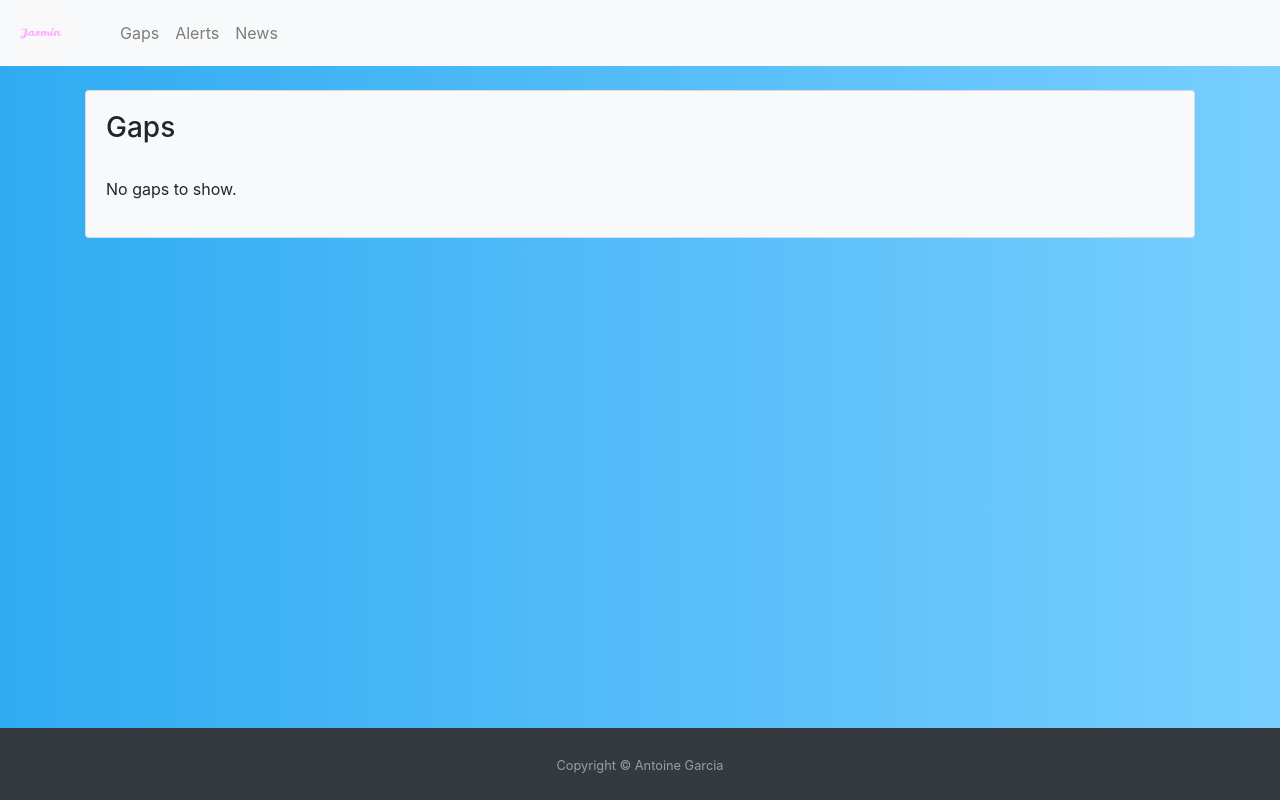
After one commit to antoinewg/jasmin, a Django app: page /gaps in a window 1280 px wide. The commit adds this page. Run offline with Django 3.2, Linux system fonts and the light colour scheme; data that the repository does not hold is empty; some libraries are stand-ins or nearby versions.

Commit message:
change navigation system

```diff
--- a/equities/static/css/style.css
+++ b/equities/static/css/style.css
@@ -25,10 +25,6 @@ body {
 }
 
 /* Overwrite properties */
-.jumbotron {
-  border-radius: 0;
-}
-
 .all-page {
   height: 90vh;
 }
--- a/equities/views.py
+++ b/equities/views.py
@@ -1,10 +1,17 @@
 from django.shortcuts import render
 from django.http import HttpResponse
 
-from equities.models import Company
+from equities import models
+
+
+def gaps(request):
+    gaps = models.Gap.objects.all()
+    return render(request, "pages/gaps.html", locals())
 
 
 def index(request):
+    gaps = models.Gap.objects.all()
+    alerts = models.Alert.objects.all()
     newslist = [
         {
             "category": "top news",
@@ -51,9 +58,59 @@ def index(request):
             "url": "https://www.reuters.com/article/us-tesla-licence/tesla-applies-to-become-uk-electricity-provider-the-telegraph-idUSKBN22E0SL",
         },
     ]
-    return render(request, "index.html", locals())
+    return render(request, "pages/index.html", locals())
 
 
-def stocks(request):
-    stocks = Company.objects.all()
-    return render(request, "stocks.html", locals())
+def alerts(request):
+    alerts = models.Alert.objects.all()
+    return render(request, "pages/alerts.html", locals())
+
+
+def news(request):
+    newslist = [
+        {
+            "category": "top news",
+            "datetime": 1588450920,
+            "headline": "Tara Reade did not say sexual harassment or assault in complaint supposedly filed against Biden",
+            "id": 4169188,
+            "image": "https://image.cnbcfm.com/api/v1/image/106446200-1584374507008gettyimages-1206480761.jpeg?v=1584374553",
+            "related": "",
+            "source": "CNBC",
+            "summary": "Tara Reade, the former Senate staffer who alleges Joe Biden sexually assaulted her 27 years ago, says she filed a limited report with a congressional personnel office that did not explicitly accuse him of sexual assault or harassment.",
+            "url": "https://www.cnbc.com/2020/05/02/tara-reade-did-not-mention-sexual-harassment-or-assault-in-biden-complaint.html",
+        },
+        {
+            "category": "top news",
+            "datetime": 1588450236,
+            "headline": "Berkshire Hathaway annual meeting live updates: Warren Buffett to address coronavirus, stock losses",
+            "id": 4167848,
+            "image": "https://image.cnbcfm.com/api/v1/image/105758393-15511059379711u8a9300.jpg?v=1557141979",
+            "related": "",
+            "source": "CNBC",
+            "summary": "Follow the highlights of Berkshire Hathaway's annual meeting here. Warren Buffett is set to comment on the coronavirus, the state of the American economy and whether he sees any value in the sell-off.",
+            "url": "https://www.cnbc.com/2020/05/02/warren-buffett-berkshire-hathaway-annual-meeting-live-updates.html",
+        },
+        {
+            "category": "company news",
+            "datetime": 1588449855,
+            "headline": "Tesla applies to become UK electricity provider - The Telegraph",
+            "id": 4172069,
+            "image": "https://s4.reutersmedia.net/resources_v2/images/rcom-default.png",
+            "related": "",
+            "source": "Reuters",
+            "summary": "U.S. electric carmaker Tesla Inc\nhas applied for a licence to supply electricity in the United\nKingdom, The Telegraph reported on Saturday.",
+            "url": "https://www.reuters.com/article/tesla-licence/tesla-applies-to-become-uk-electricity-provider-the-telegraph-idUSL8N2CK0J8",
+        },
+        {
+            "category": "company news",
+            "datetime": 1588449855,
+            "headline": "Tesla applies to become UK electricity provider - The Telegraph",
+            "id": 4167847,
+            "image": "https://s2.reutersmedia.net/resources/r/?m=02\u0026d=20200502\u0026t=2\u0026i=1517269540\u0026w=1200\u0026r=LYNXMPEG410K4",
+            "related": "",
+            "source": "Reuters",
+            "summary": "U.S. electric carmaker Tesla Inc\nhas applied for a licence to supply electricity in the United\nKingdom, The Telegraph reported on Saturday.",
+            "url": "https://www.reuters.com/article/us-tesla-licence/tesla-applies-to-become-uk-electricity-provider-the-telegraph-idUSKBN22E0SL",
+        },
+    ]
+    return render(request, "pages/news.html", locals())
--- a/jasmin/urls.py
+++ b/jasmin/urls.py
@@ -22,5 +22,7 @@ import equities.views
 urlpatterns = [
     path("admin/", admin.site.urls),
     path("", equities.views.index, name="index"),
-    path("stocks/", equities.views.stocks, name="stocks"),
+    path("gaps", equities.views.gaps, name="gaps"),
+    path("alerts", equities.views.alerts, name="alerts"),
+    path("news/", equities.views.news, name="news"),
 ]
--- a/templates/base.html
+++ b/templates/base.html
@@ -10,6 +10,7 @@
       type="text/css"
       href="{% static 'fontawesome/css/all.min.css' %}"
     />
+    <meta name="viewport" content="width=device-width, initial-scale=1" />
     <!-- Load bootstrap -->
     <link
       rel="stylesheet"
@@ -22,7 +23,7 @@
   <body class="d-flex flex-column">
     <div id="page-content">
       <!--  -->
-      {% include 'navbar.html' with pseudo=pseudo %}
+      {% include 'navbar.html' %}
       <!--  -->
       {% block content %} {% endblock content %}
     </div>
--- a/templates/navbar.html
+++ b/templates/navbar.html
@@ -3,18 +3,29 @@
   <link rel="stylesheet" href="{% static 'css/style.css' %}" />
 </head>
 
-<div class="navbar d-flex flex-row-reverse">
-  <div class="dropdown align-self-right">
-    <button
-      class="btn dropdown-toggle text-light"
-      type="button"
-      data-toggle="dropdown"
-    >
-      Pages
-    </button>
-    <div class="dropdown-menu" aria-labelledby="dropdownMenuButton">
-      <a class="dropdown-item" href="{% url 'index' %}">Home</a>
-      <a class="dropdown-item" href="{% url 'stocks' %}">Stocks</a>
-    </div>
+<nav class="navbar navbar-expand-lg navbar-light bg-light">
+  <a class="navbar-brand" href="{% url 'index' %}">
+    <img
+      src="{% static 'images/grey-logo.png' %}"
+      width="80"
+      height="40"
+      class="d-inline-block align-top"
+      alt=""
+    />
+  </a>
+  <div class="collapse navbar-collapse" id="navbarNav">
+    <ul class="navbar-nav">
+      <li class="nav-item">
+        <a class="nav-link" href="{% url 'gaps' %}">Gaps</a>
+      </li>
+      <li class="nav-item">
+        <a class="nav-link" href="{% url 'alerts' %}">Alerts</a>
+      </li>
+      <li class="nav-item">
+        <a class="nav-link" href="{% url 'news' %}">News</a>
+      </li>
+    </ul>
   </div>
-</div>
+</nav>
+
+<br />
--- /dev/null
+++ b/templates/pages/gaps.html
@@ -0,0 +1,19 @@
+{% extends "base.html" %} {% load static %} {% block content %}
+<div class="container">
+  <div class="card bg-light">
+    <div class="card-body">
+      <h3>Gaps</h3>
+
+      <br />
+
+      {% for gap in gaps %}
+      <h6>
+        <span class="badge badge-secondary">{{ gap.name }}</span>
+      </h6>
+      {% empty %}
+      <p class="empty">No gaps to show.</p>
+      {% endfor %}
+    </div>
+  </div>
+</div>
+{% endblock %}
```
Also changed, not shown: templates/pages/alerts.html (added, +21 -0 lines), templates/pages/index.html (renamed from templates/index.html, +9 -21 lines), templates/pages/news.html (added, +49 -0 lines), templates/stocks.html (deleted, +0 -12 lines), equities/static/images/grey-logo.png (added), equities/static/images/white-logo.png (added).
